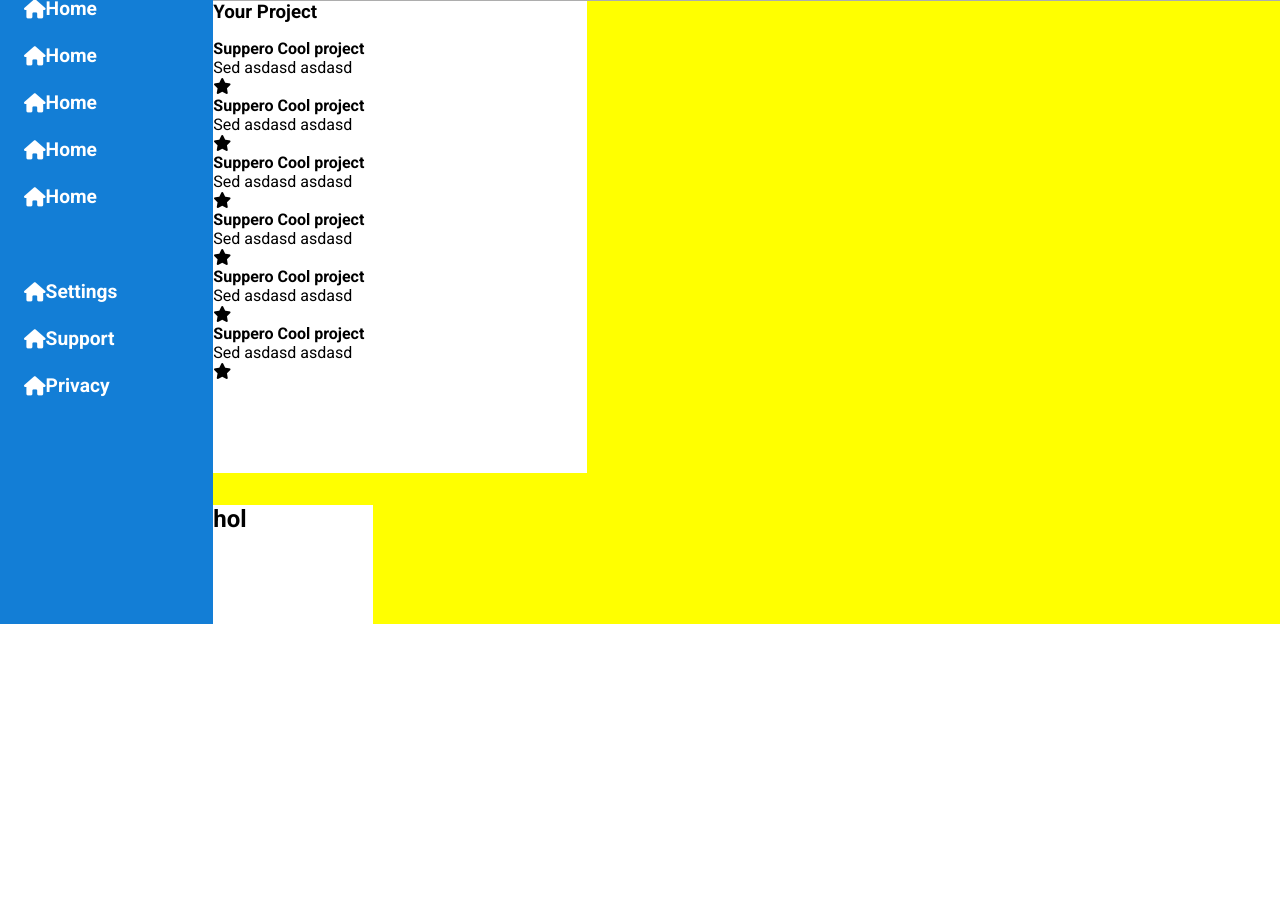
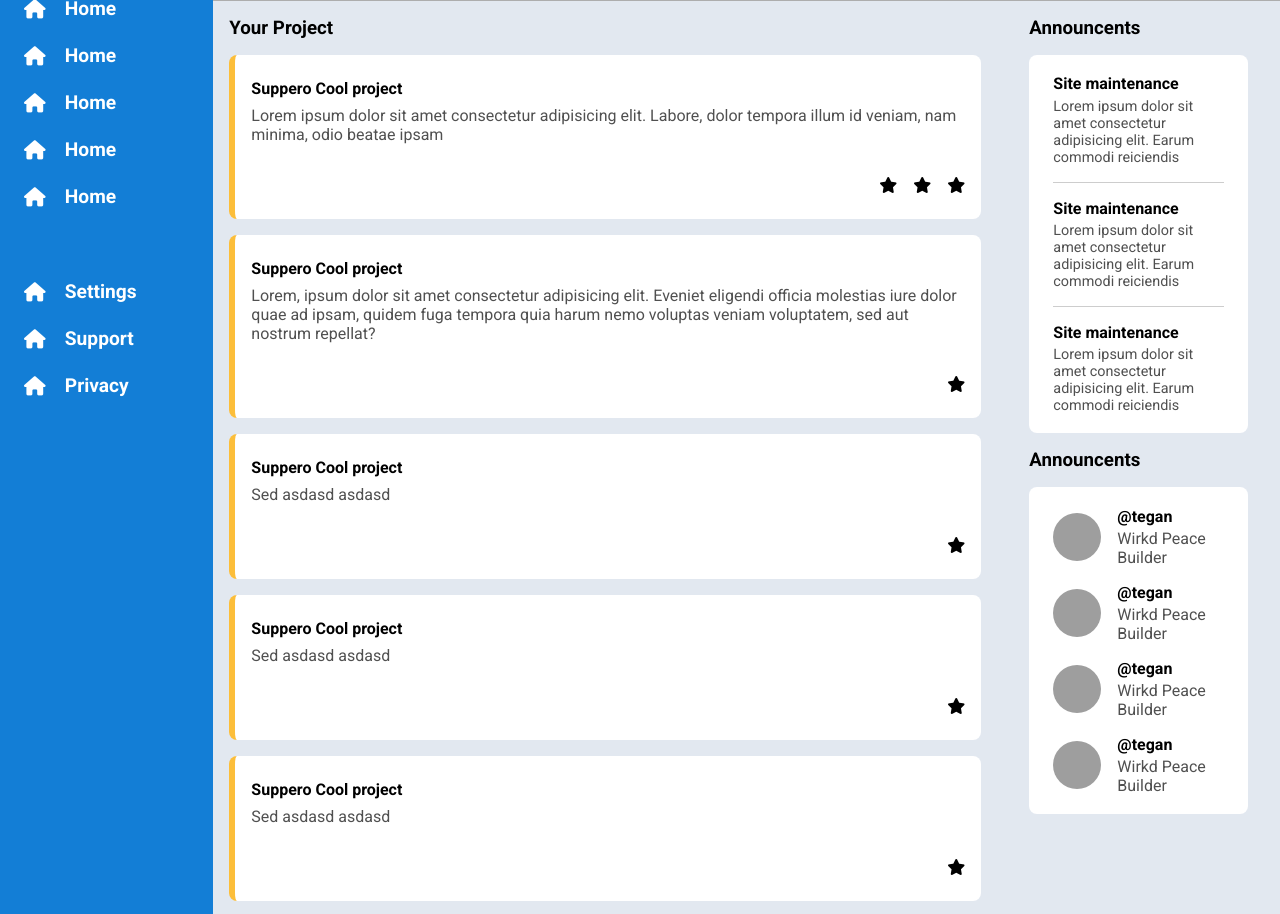
Before and after one commit to CarlosAlexanderA/intermediate-html-css, a plain HTML site: page dashboard-intermediate/index.html in a window 1280 px wide. Shown: the part 176-1090 px from the top of the page. Before the commit the page ends 800 px from the top, so only its background shows below. Drawn offline with Linux system fonts and the light colour scheme; grey boxes are pictures that could not be loaded.

Commit message:
dashboard p2

```diff
--- a/dashboard-intermediate/index.html
+++ b/dashboard-intermediate/index.html
@@ -91,20 +91,21 @@
                         <h3>Your Project</h3>
                     </div>
                     <div class="cards">
-                        <div class="cards">
                         <div class="card">
                             <div class="text">
                                 <h4>Suppero Cool project</h4>
-                                    <p>Sed asdasd asdasd</p>
+                                <p>Lorem ipsum dolor sit amet consectetur adipisicing elit. Labore, dolor tempora illum id veniam, nam minima, odio beatae ipsam </p>
                             </div>
                             <div class="options">
-                                    <a href="" Href="#"><i class="fa fa-star" aria-hidden="true"></i></a>
+                                <a Href="#"><i class="fa fa-star" aria-hidden="true"></i></a>
+                                <a Href="#"><i class="fa fa-star" aria-hidden="true"></i></a>
+                                <a Href="#"><i class="fa fa-star" aria-hidden="true"></i></a>
                             </div>
                         </div>
                         <div class="card">
                             <div class="text">
                                 <h4>Suppero Cool project</h4>
-                                    <p>Sed asdasd asdasd</p>
+                                <p>Lorem, ipsum dolor sit amet consectetur adipisicing elit. Eveniet eligendi officia molestias iure dolor quae ad ipsam, quidem fuga tempora quia harum nemo voluptas veniam voluptatem, sed aut nostrum repellat?</p>
                             </div>
                             <div class="options">
                                 <a href="" Href="#"><i class="fa fa-star" aria-hidden="true"></i></a>
@@ -148,9 +149,69 @@
                         </div>
                     </div>
                 </div>
+                <div class="side">
+                    <div class="box">
+                        <div class="title">
+                            <h3>Announcents</h3>
                         </div>
-                <div class="side">
-                    <h2>hol</h2>
+                        <div class="cards">
+                            <div class="card">
+                                <div class="text">
+                                    <h4>Site maintenance</h4>
+                                    <p>Lorem ipsum dolor sit amet consectetur adipisicing elit. Earum commodi reiciendis </p>
+                                </div>
+                            </div>
+                            <div class="card">
+                                <div class="text">
+                                    <h4>Site maintenance</h4>
+                                    <p>Lorem ipsum dolor sit amet consectetur adipisicing elit. Earum commodi reiciendis </p>
+                                </div>
+                            </div>
+                            <div class="card">
+                                <div class="text">
+                                    <h4>Site maintenance</h4>
+                                    <p>Lorem ipsum dolor sit amet consectetur adipisicing elit. Earum commodi reiciendis </p>
+                                </div>
+                            </div>
+                        </div>
+                    </div>
+                    <div class="box">
+                        <div class="title">
+                            <h3>Announcents</h3>
+                        </div>
+                        <div class="cards-trending">
+                            <div class="card">
+                                <div class="image"><img src="https://images.unsplash.com/photo-1669908057074-2632489d8a01?ixlib=rb-4.0.3&ixid=M3wxMjA3fDB8MHxwaG90by1wYWdlfHx8fGVufDB8fHx8fA%3D%3D&auto=format&fit=crop&w=1227&q=80" alt=""></div>
+                                <div class="text">
+                                    <h4>@tegan</h4>
+                                    <p>Wirkd peace builder</p>
+                                </div>
+                            </div>
+                            <div class="card">
+                                <div class="image"><img src="https://images.unsplash.com/photo-1669908057074-2632489d8a01?ixlib=rb-4.0.3&ixid=M3wxMjA3fDB8MHxwaG90by1wYWdlfHx8fGVufDB8fHx8fA%3D%3D&auto=format&fit=crop&w=1227&q=80" alt=""></div>
+                                <div class="text">
+                                    <h4>@tegan</h4>
+                                    <p>Wirkd peace builder</p>
+                                </div>
+                            </div>
+                            <div class="card">
+                                <div class="image"><img src="https://images.unsplash.com/photo-1669908057074-2632489d8a01?ixlib=rb-4.0.3&ixid=M3wxMjA3fDB8MHxwaG90by1wYWdlfHx8fGVufDB8fHx8fA%3D%3D&auto=format&fit=crop&w=1227&q=80" alt=""></div>
+                                <div class="text">
+                                    <h4>@tegan</h4>
+                                    <p>Wirkd peace builder</p>
+                                </div>
+                            </div>
+                            <div class="card">
+                                <div class="image"><img src="https://images.unsplash.com/photo-1669908057074-2632489d8a01?ixlib=rb-4.0.3&ixid=M3wxMjA3fDB8MHxwaG90by1wYWdlfHx8fGVufDB8fHx8fA%3D%3D&auto=format&fit=crop&w=1227&q=80" alt=""></div>
+                                <div class="text">
+                                    <h4>@tegan</h4>
+                                    <p>Wirkd peace builder</p>
+                                </div>
+                            </div>
+
+                        </div>
+                    </div>
+
                 </div>
 
             </main>
--- a/dashboard-intermediate/style.css
+++ b/dashboard-intermediate/style.css
@@ -59,9 +59,7 @@ body{
     overflow: hidden;
     border-radius: 50%;
 }
-.user-img img{
-    object-fit: cover;
-}
+
 input{
     width: 90%;
     border-radius: 50px;
@@ -73,6 +71,8 @@ input{
 img{
     width: 100%;
     height: 100%;
+    object-fit: cover;
+
 }
 .header .box .welcome{
     display: flex;
@@ -133,26 +133,111 @@ ul{
     align-items: center;
     font-size: 1.2em;
 }
+.aside .link a > i{
+    margin-right: 1em;
+}
 
-.main{
+main.main{
     grid-area: main;
     background-color: yellow;
     display: flex;
     gap: 2em;
+    flex-direction: row;
+    justify-content: center;
+    background-color:rgb(226 232 240);
+
 }
 .main .content{
-    width: 70%;
+    width: 100%;
+    display: flex;
+    flex-direction: column;
+    gap: 1em;
+    flex: 3 1 0;
+    margin: 1em;
+}
+.main .content .cards{
+    display: grid;
+    grid-template-columns:   repeat(auto-fit, minmax(400px, 1fr));
+    gap: 1em;
+
+}
+.main .content .cards > .card{
     background-color: white;
+    border-left: .4em solid rgb(252, 190, 58);
+    border-radius: .5em;
+    display: flex;
+    flex-direction: column;
+    gap: 2em;
+    padding: 1.5em 1em;
+    justify-content: space-between;
+}
+.cards > .card >.text > p{
+    color: rgb(80, 80, 80);
+    margin-top: .5em;
+}
+.card .options{
+    align-self: flex-end;
+    display: flex;
+    gap: 1em;
+}
+.main .side{
+    width: 100%;
+    background-color:rgb(226 232 240);
+    flex: 1 1 0;
+}
+
+.side .box{
+    margin: 1em 2em 1em 0;
     display: flex;
     flex-direction: column;
     gap: 1em;
 }
-.main ,.content .cards{
-    display: grid;
-    grid-template-columns: repeat(auto-fit, minmax(400px, 50%));
+.side .box .cards{
+    display: flex;
+    flex-direction: column;
+    background-color: white;
+    border-radius: .5em;
+    padding: 1.2em 1.5em;
+    gap: 1em;
+}
+.side .box .cards > .card{
+    padding-bottom: 1em;
+    border-bottom: 1px solid rgba(126, 126, 126, 0.384);
+}
+.side .box .cards > .card:last-child{
+    border: none;
+    padding-bottom: 0;
+}
+.side .box .cards >.card > .text >p{
+    margin-top: .3em;
+    font-size: .9em;
+}
+.side .cards-trending{
+    display: flex;
+    flex-direction: column;
+    background-color: white;
+    border-radius: .5em;
+    padding: 1.2em 1.5em;
+    gap: 1em;
+
+}
+.side .cards-trending > .card{
+    display: flex;
+    /* justify-content: space-between; */
+    gap: 1em;
+    align-items: center;
     width: 100%;
 }
-.main .side{
-    width: 30%;
-    background-color: white;
+.side .cards-trending > .card > .image{
+    width: 3em;
+    height: 3em;
+    overflow: hidden;
+    border-radius: 50%;
+    flex-shrink: 0;
 }
+.side .cards-trending > .card > .text>p{
+    margin-top: .2em;
+    text-transform: capitalize;
+    color: rgb(80, 80, 80);
+
+}
```
Lines whose indentation alone changed are shown as unchanged.
